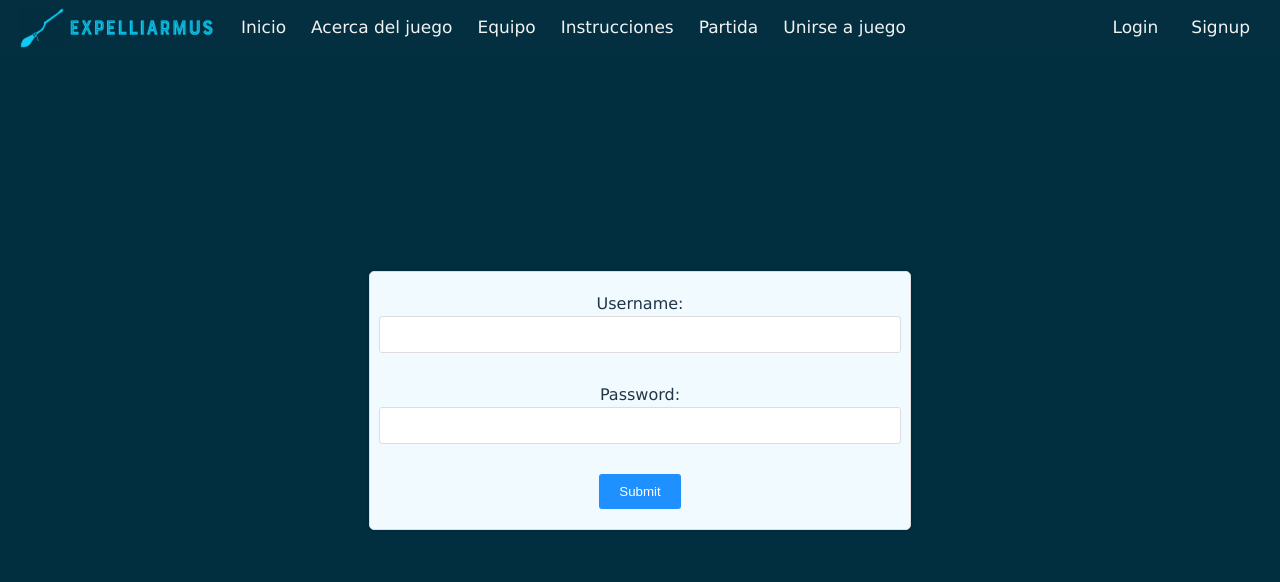
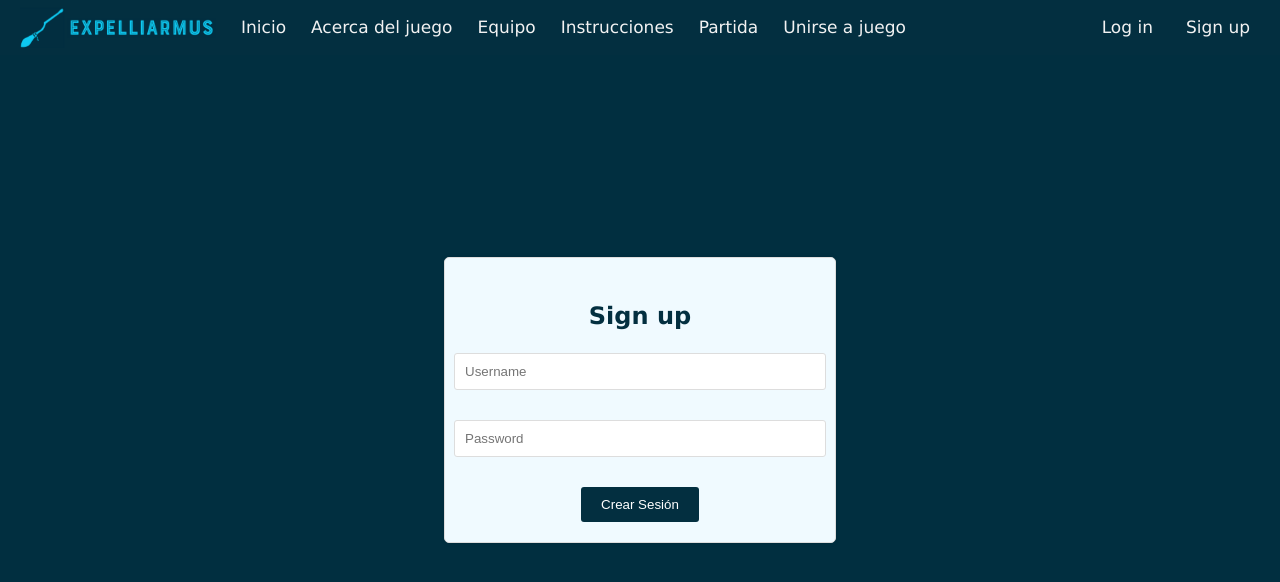
Before and after one commit to MariaBloomfield/front_Expelliarmus, a React (Vite) app in the folder expelliarmus/: page /signup in a window 1280 px wide. Shown: the top 582 px of the page. Built offline with nearby package versions, Linux system fonts and the light colour scheme.

Commit message:
conexion back

```diff
--- a/expelliarmus/src/Login.css
+++ b/expelliarmus/src/Login.css
@@ -1,12 +1,16 @@
 .Login {
-    width: 500px;
+    width: 350px;
     margin: 0 auto;
     padding: 20px;
     border: 1px solid #ddd;
     border-radius: 5px;
     box-shadow: 0px 0px 5px 0px rgba(0, 0, 0, 0.1);
     background-color: #f0faff;
+}
 
+.Login h2 {
+    text-align: center;
+    color: #032f40;
 }
 
 .Login form label {
@@ -17,17 +21,24 @@
 }
 
 .Login form input[type="text"],
-.Login form input[type="username"],
 .Login form input[type="password"] {
     width: 100%;
     padding: 10px;
     margin-bottom: 20px;
     border: 1px solid #ddd;
     border-radius: 3px;
+    color: #888;
+    background-color: #fff;
+}
+
+.Login form input[type="text"]:placeholder-shown,
+.Login form input[type="password"]:placeholder-shown {
+    color: #888;
+    background-color: #fff;
 }
 
 .Login form input[type="submit"] {
-    background-color: #1e90ff;
+    background-color: #032f40;
     color: white;
     padding: 10px 20px;
     border: none;
--- a/expelliarmus/src/Login.jsx
+++ b/expelliarmus/src/Login.jsx
@@ -3,7 +3,6 @@ import { AuthContext } from './auth/AuthContext';
 import axios from 'axios';
 import './Login.css';
 import { useNavigate } from 'react-router-dom';
-
 
 function Login() {
     const navigateTo = useNavigate();
@@ -24,50 +23,53 @@ function Login() {
             console.log('Login successful');
             setError(false);
             setMsg("Login exitoso!");
+
             // Recibimos el token y lo procesamos
             const access_token = response.data.access_token;
             localStorage.setItem('token', access_token);
             localStorage.setItem('user', JSON.stringify(username));
             setToken(access_token);
             setUser(response.data.username);
-            console.log("Se seteo el user: ", user);
-            console.log("Se seteo el token: ", token);
-            navigateTo('/unirse')
+            console.log("Se seteó el user: ", user);
+            console.log("Se seteó el token: ", token);
+            navigateTo('/unirse');
+
+            setUsername("");
+            setPassword("");
         }).catch((error) => {
             console.error('An error occurred while trying to login:', error);
-            setError(true);// aquí puede haber más lógica para tratar los errores
-        })
-
+            setError(true); // aquí puede haber más lógica para tratar los errores
+        });
     };
-
 
     return (
         <div className="Login">
+            <h2>Log in</h2>
             {msg.length > 0 && <div className="successMsg"> {msg} </div>}
 
-            {error && <div className="error">Hubo un error con el Login, por favor trata nuevamente.</div>}
+            {error && <div className="error">Hubo un error con el Login, por favor intenta nuevamente.</div>}
             <form onSubmit={handleSubmit}>
                 <label>
-                    Username:
+                    {/* <span className="sr-only">Username:</span> */}
                     <input
-                        type="username"
+                        type="text"
                         name="username"
+                        placeholder="Username"
                         value={username}
                         onChange={e => setUsername(e.target.value)}
-                        required
                     />
                 </label>
                 <label>
-                    Password:
+                    {/* <span className="sr-only">Password:</span> */}
                     <input
                         type="password"
                         name="password"
+                        placeholder="Password"
                         value={password}
                         onChange={e => setPassword(e.target.value)}
-                        required
                     />
                 </label>
-                <input type="submit" value="Enviar" />
+                <input type="submit" value="Iniciar Sesión" />
             </form>
         </div>
     );
--- a/expelliarmus/src/NavBar.jsx
+++ b/expelliarmus/src/NavBar.jsx
@@ -17,8 +17,8 @@ export default function NavBar() {
                 <a href="/partida" className="hover-link">Partida</a>
                 <a href="/unirse" className="hover-link">Unirse a juego</a>
                 <div className="right-links">
-                    <a href="/login" className="hover-link">Login</a>
-                    <a href="/signup" className="hover-link">Signup</a>
+                    <a href="/login" className="hover-link">Log in</a>
+                    <a href="/signup" className="hover-link">Sign up</a>
                 </div>
             </div>
         </>
--- a/expelliarmus/src/Signup.jsx
+++ b/expelliarmus/src/Signup.jsx
@@ -10,7 +10,6 @@ function Signup() {
     const [error, setError] = useState(false);
     const [msg, setMsg] = useState("");
 
-
     const handleSubmit = async (event) => {
         event.preventDefault();
 
@@ -21,41 +20,44 @@ function Signup() {
             console.log('Registro exitoso! Ahora puedes volver y loguearte');
             setError(false);
             setMsg('Registro exitoso! Ahora puedes volver y loguearte');
-            navigateTo('/unirse')
+            navigateTo('/unirse');
         }).catch((error) => {
             console.error('Ocurrió un error:', error);
             setError(true); // aquí puede haber más lógica para tratar los errores
         });
-    }
+    };
 
     return (
         <div className="Login">
+            <h2>Sign up</h2>
             {msg.length > 0 && <div className="successMsg"> {msg} </div>}
 
-            {error && <div className="error">Hubo un error con el Registro, por favor trata nuevamente.</div>}
+            {error && <div className="error">Hubo un error con el Registro, por favor intenta nuevamente.</div>}
 
             <form onSubmit={handleSubmit}>
                 <label>
-                    Username:
+                    {/* <span className="input-label">Username:</span> */}
                     <input
                         type="text"
                         name="username"
+                        placeholder="Username"
                         value={username}
                         onChange={e => setUsername(e.target.value)}
                         required
                     />
                 </label>
                 <label>
-                    Password:
+                    {/* <span className="input-label">Password:</span> */}
                     <input
                         type="password"
                         name="password"
+                        placeholder="Password"
                         value={password}
                         onChange={e => setPassword(e.target.value)}
                         required
                     />
                 </label>
-                <input type="submit" value="Submit" />
+                <input type="submit" value="Crear Sesión" />
             </form>
         </div>
     );
```
